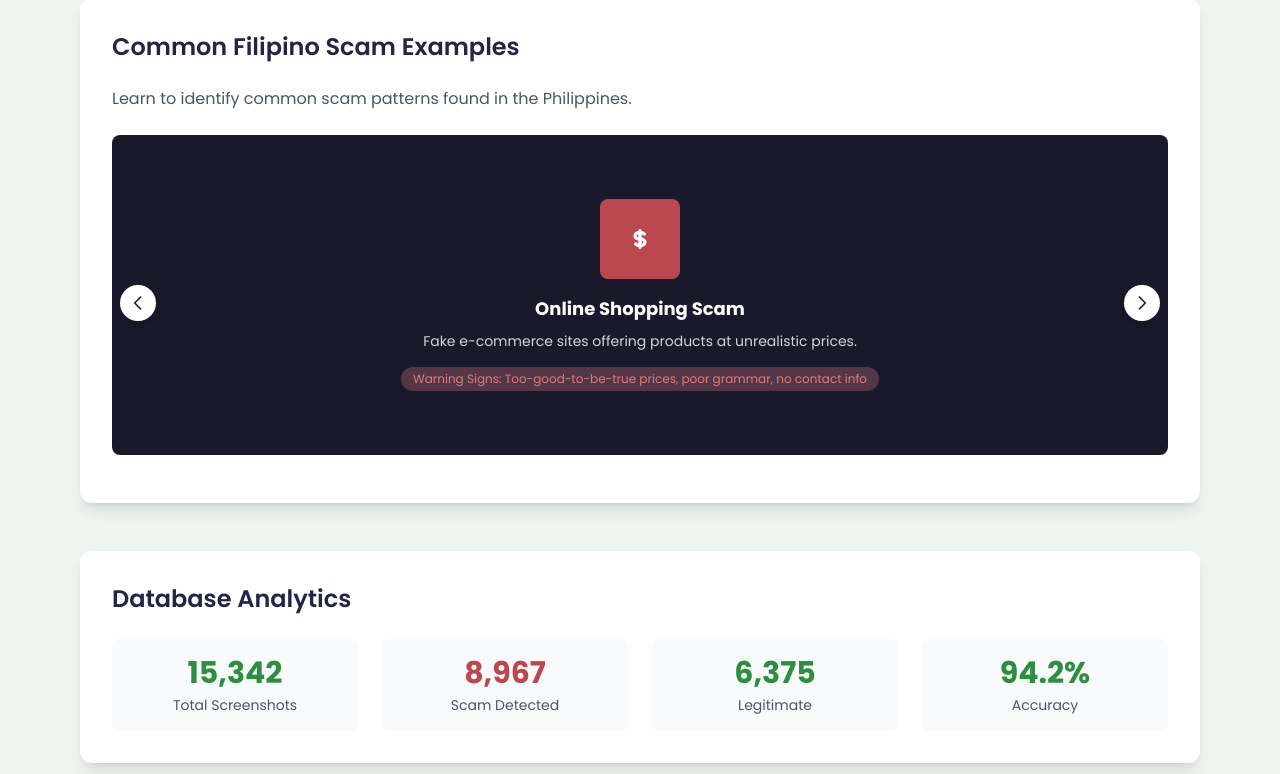
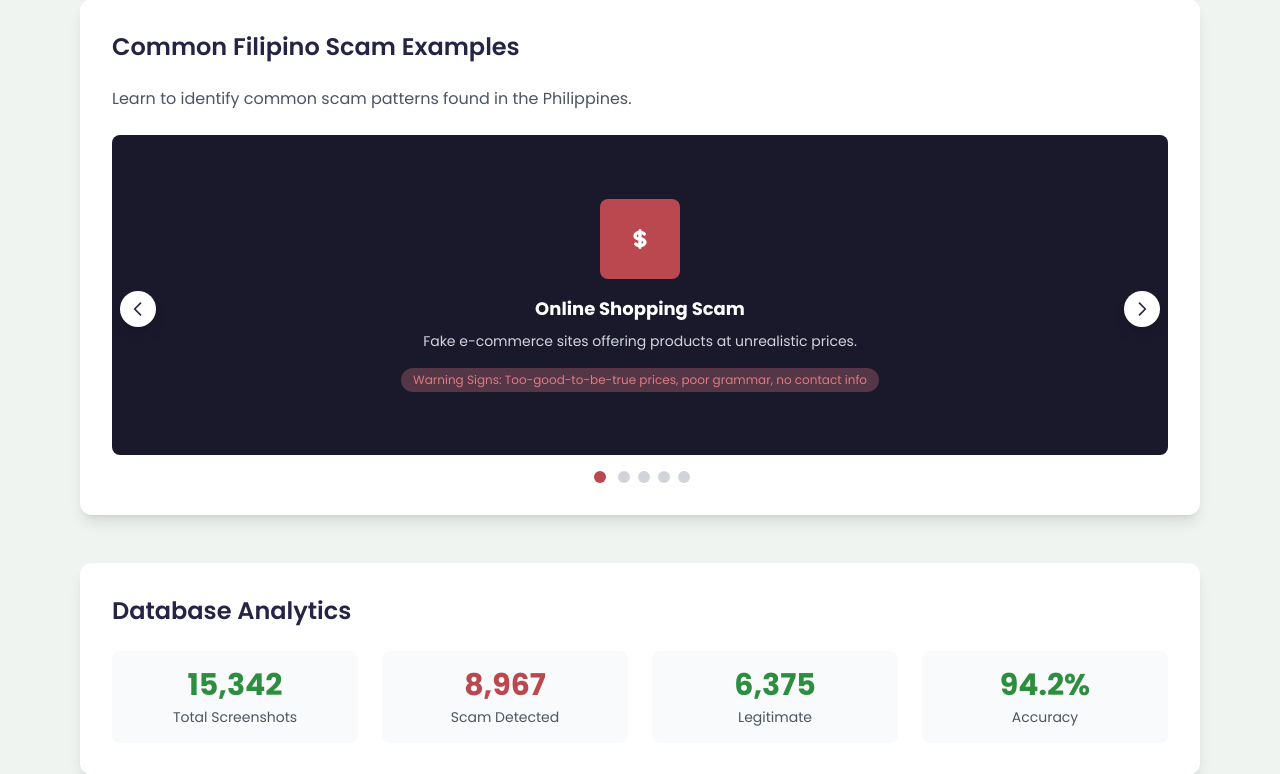
Before and after one commit to Eronixy/ScamSigurado, a Flask app: page / in a window 1280 px wide. Shown: the part 713-1487 px from the top of the page. Run offline with Flask 3, Linux system fonts and the light colour scheme; some libraries are stand-ins or nearby versions.

Commit message:
Added items in carousel

```diff
--- a/static/custom.js
+++ b/static/custom.js
@@ -369,45 +369,62 @@ document.addEventListener("DOMContentLoaded", function () {
         }
     });
 
-    const carousel = document.getElementById('carousel');
+    // --- Carousel Specific JavaScript ---
+    const carouselTrack = document.getElementById('carouselTrack'); // Corrected: target carouselTrack
     const prevBtn = document.getElementById('prevBtn');
     const nextBtn = document.getElementById('nextBtn');
-    const carouselDots = document.querySelectorAll('.carousel-dot');
+    const carouselDotsContainer = document.getElementById('carouselDots'); // Target the container for dots
+    const carouselItems = document.querySelectorAll('.carousel-item'); // Get all carousel items
     let currentSlide = 0;
-    const totalSlides = 5;
+    const totalSlides = carouselItems.length; // Dynamically get total slides
+
+    // Create the dots dynamically
+    function createCarouselDots() {
+        carouselDotsContainer.innerHTML = ''; // Clear existing dots
+        for (let i = 0; i < totalSlides; i++) {
+            const dot = document.createElement('button');
+            dot.classList.add('carousel-dot', 'w-3', 'h-3', 'rounded-full', 'mx-1', 'transition-colors', 'duration-300'); // Add common classes
+            dot.addEventListener('click', () => {
+                currentSlide = i;
+                updateCarousel();
+            });
+            carouselDotsContainer.appendChild(dot);
+        }
+    }
 
     function updateCarousel() {
         const translateX = -currentSlide * 100;
-        carousel.style.transform = `translateX(${translateX}%)`;
+        carouselTrack.style.transform = `translateX(${translateX}%)`; // Apply transform to carouselTrack
 
-        carouselDots.forEach((dot, index) => {
+        const dots = carouselDotsContainer.querySelectorAll('.carousel-dot'); // Select dots within the container
+        dots.forEach((dot, index) => {
             if (index === currentSlide) {
-                dot.className = 'carousel-dot w-3 h-3 rounded-full bg-custom-primary';
+                dot.classList.remove('bg-gray-300', 'dark:bg-gray-600'); // Remove inactive state
+                dot.classList.add('bg-scam-primary'); // Add active state
             } else {
-                dot.className = 'carousel-dot w-3 h-3 rounded-full bg-gray-300 dark:bg-gray-600';
+                dot.classList.remove('bg-scam-primary'); // Remove active state
+                dot.classList.add('bg-gray-300', 'dark:bg-gray-600'); // Add inactive state
             }
         });
     }
 
+    // Initialize dots and first slide on load
+    createCarouselDots();
+    updateCarousel(); // Show the first slide and update dots initially
+
     prevBtn.addEventListener('click', () => {
-        currentSlide = currentSlide === 0 ? totalSlides - 1 : currentSlide - 1;
+        currentSlide = (currentSlide === 0) ? totalSlides - 1 : currentSlide - 1;
         updateCarousel();
     });
 
     nextBtn.addEventListener('click', () => {
-        currentSlide = currentSlide === totalSlides - 1 ? 0 : currentSlide + 1;
+        currentSlide = (currentSlide === totalSlides - 1) ? 0 : currentSlide + 1;
         updateCarousel();
     });
 
-    carouselDots.forEach((dot, index) => {
-        dot.addEventListener('click', () => {
-            currentSlide = index;
-            updateCarousel();
-        });
-    });
-
+    // Auto-advance carousel
     setInterval(() => {
-        currentSlide = currentSlide === totalSlides - 1 ? 0 : currentSlide + 1;
+        currentSlide = (currentSlide === totalSlides - 1) ? 0 : currentSlide + 1;
         updateCarousel();
     }, 5000);
 });
--- a/templates/index.html
+++ b/templates/index.html
@@ -359,12 +359,11 @@
                 Philippines.</p>
 
             <div class="relative">
-                <div id="carousel" class="flex overflow-hidden rounded-lg">
-                    <div
-                        class="carousel-item min-w-full bg-scam-darker-blue dark:bg-scam-darker-blue h-80 flex items-center justify-center relative">
+                <div id="carousel" class="overflow-hidden rounded-lg w-full">
+                    <div id="carouselTrack" class="flex transition-transform duration-500 ease-in-out">
+                        <div class="carousel-item min-w-full w-full flex-shrink-0 bg-scam-darker-blue h-80 flex items-center justify-center">
                             <div class="text-center p-8 text-white">
-                            <div
-                                class="bg-scam-primary w-20 h-20 rounded-lg mx-auto mb-4 flex items-center justify-center">
+                                <div class="bg-scam-primary w-20 h-20 rounded-lg mx-auto mb-4 flex items-center justify-center">
                                     <svg class="w-10 h-10 text-white" fill="none" stroke="currentColor" viewBox="0 0 24 24">
                                         <path stroke-linecap="round" stroke-linejoin="round" stroke-width="2"
                                             d="M12 8c-1.657 0-3 .895-3 2s1.343 2 3 2 3 .895 3 2-1.343 2-3 2m0-8c1.11 0 2.08.402 2.599 1M12 8V7m0 1v8m0 0v1m0-1c-1.11 0-2.08-.402-2.599-1">
@@ -372,40 +371,32 @@
                                     </svg>
                                 </div>
                                 <h4 class="font-bold text-lg mb-2">Online Shopping Scam</h4>
-                            <p class="text-sm text-gray-300">Fake e-commerce sites offering products
-                                at unrealistic prices.</p>
-                            <div
-                                class="mt-4 text-xs bg-scam-light-red/30 text-scam-light-red px-3 py-1 rounded-full inline-block">
+                                <p class="text-sm text-gray-300 mb-4">Fake e-commerce sites offering products at unrealistic prices.</p>
+                                <div class="text-xs bg-scam-light-red/30 text-scam-light-red px-3 py-1 rounded-full inline-block">
                                     Warning Signs: Too-good-to-be-true prices, poor grammar, no contact info
                                 </div>
                             </div>
                         </div>
 
-                    <div
-                        class="carousel-item min-w-full bg-scam-darker-blue dark:bg-scam-darker-blue h-80 flex items-center justify-center relative">
+                        <div class="carousel-item min-w-full w-full flex-shrink-0 bg-scam-darker-blue h-80 flex items-center justify-center">
                             <div class="text-center p-8 text-white">
-                            <div
-                                class="bg-yellow-500 w-20 h-20 rounded-lg mx-auto mb-4 flex items-center justify-center">
+                                <div class="bg-yellow-500 w-20 h-20 rounded-lg mx-auto mb-4 flex items-center justify-center">
                                     <svg class="w-10 h-10 text-white" fill="none" stroke="currentColor" viewBox="0 0 24 24">
                                         <path stroke-linecap="round" stroke-linejoin="round" stroke-width="2"
                                             d="M13 10V3L4 14h7v7l9-11h-7z"></path>
                                     </svg>
                                 </div>
                                 <h4 class="font-bold text-lg mb-2">Investment Scam</h4>
-                            <p class="text-sm text-gray-300">Ponzi schemes promising high returns
-                                with minimal risk.</p>
-                            <div
-                                class="mt-4 text-xs bg-red-100/30 text-red-400 px-3 py-1 rounded-full inline-block">
+                                <p class="text-sm text-gray-300 mb-4">Ponzi schemes promising high returns with minimal risk.</p>
+                                <div class="text-xs bg-red-100/30 text-red-400 px-3 py-1 rounded-full inline-block">
                                     Warning Signs: Guaranteed high returns, pressure to invest quickly, recruit others
                                 </div>
                             </div>
                         </div>
 
-                    <div
-                        class="carousel-item min-w-full bg-scam-darker-blue dark:bg-scam-darker-blue h-80 flex items-center justify-center relative">
+                        <div class="carousel-item min-w-full w-full flex-shrink-0 bg-scam-darker-blue h-80 flex items-center justify-center">
                             <div class="text-center p-8 text-white">
-                            <div
-                                class="bg-pink-500 w-20 h-20 rounded-lg mx-auto mb-4 flex items-center justify-center">
+                                <div class="bg-pink-500 w-20 h-20 rounded-lg mx-auto mb-4 flex items-center justify-center">
                                     <svg class="w-10 h-10 text-white" fill="none" stroke="currentColor" viewBox="0 0 24 24">
                                         <path stroke-linecap="round" stroke-linejoin="round" stroke-width="2"
                                             d="M4.318 6.318a4.5 4.5 0 000 6.364L12 20.364l7.682-7.682a4.5 4.5 0 00-6.364-6.364L12 7.636l-1.318-1.318a4.5 4.5 0 00-6.364 0z">
@@ -413,20 +404,16 @@
                                     </svg>
                                 </div>
                                 <h4 class="font-bold text-lg mb-2">Romance Scam</h4>
-                            <p class="text-sm text-gray-300">Fake romantic relationships to extract
-                                money from victims.</p>
-                            <div
-                                class="mt-4 text-xs bg-red-100/30 text-red-400 px-3 py-1 rounded-full inline-block">
+                                <p class="text-sm text-gray-300 mb-4">Fake romantic relationships to extract money from victims.</p>
+                                <div class="text-xs bg-red-100/30 text-red-400 px-3 py-1 rounded-full inline-block">
                                     Warning Signs: Professes love quickly, avoids meeting, asks for money
                                 </div>
                             </div>
                         </div>
 
-                    <div
-                        class="carousel-item min-w-full bg-scam-darker-blue dark:bg-scam-darker-blue h-80 flex items-center justify-center relative">
+                        <div class="carousel-item min-w-full w-full flex-shrink-0 bg-scam-darker-blue h-80 flex items-center justify-center">
                             <div class="text-center p-8 text-white">
-                            <div
-                                class="bg-blue-500 w-20 h-20 rounded-lg mx-auto mb-4 flex items-center justify-center">
+                                <div class="bg-blue-500 w-20 h-20 rounded-lg mx-auto mb-4 flex items-center justify-center">
                                     <svg class="w-10 h-10 text-white" fill="none" stroke="currentColor" viewBox="0 0 24 24">
                                         <path stroke-linecap="round" stroke-linejoin="round" stroke-width="2"
                                             d="M3 8l7.89 5.26a2 2 0 002.22 0L21 8M5 19h14a2 2 0 002-2V7a2 2 0 00-2-2H5a2 2 0 00-2 2v10a2 2 0 002 2z">
@@ -434,20 +421,16 @@
                                     </svg>
                                 </div>
                                 <h4 class="font-bold text-lg mb-2">Phishing Scam</h4>
-                            <p class="text-sm text-gray-300">Fake messages impersonating banks or
-                                government agencies.</p>
-                            <div
-                                class="mt-4 text-xs bg-red-100/30 text-red-400 px-3 py-1 rounded-full inline-block">
+                                <p class="text-sm text-gray-300 mb-4">Fake messages impersonating banks or government agencies.</p>
+                                <div class="text-xs bg-red-100/30 text-red-400 px-3 py-1 rounded-full inline-block">
                                     Warning Signs: Urgent action required, suspicious links, requests for passwords
                                 </div>
                             </div>
                         </div>
 
-                    <div
-                        class="carousel-item min-w-full bg-scam-darker-blue dark:bg-scam-darker-blue h-80 flex items-center justify-center relative">
+                        <div class="carousel-item min-w-full w-full flex-shrink-0 bg-scam-darker-blue h-80 flex items-center justify-center">
                             <div class="text-center p-8 text-white">
-                            <div
-                                class="bg-purple-500 w-20 h-20 rounded-lg mx-auto mb-4 flex items-center justify-center">
+                                <div class="bg-purple-500 w-20 h-20 rounded-lg mx-auto mb-4 flex items-center justify-center">
                                     <svg class="w-10 h-10 text-white" fill="none" stroke="currentColor" viewBox="0 0 24 24">
                                         <path stroke-linecap="round" stroke-linejoin="round" stroke-width="2"
                                             d="M21 13.255A23.931 23.931 0 0112 15c-3.183 0-6.22-.62-9-1.745M16 6V4a2 2 0 00-2-2h-4a2 2 0 00-2-2v2m8 0V6a2 2 0 012 2v6a2 2 0 01-2 2H8a2 2 0 01-2-2V8a2 2 0 012-2V6">
@@ -455,11 +438,10 @@
                                     </svg>
                                 </div>
                                 <h4 class="font-bold text-lg mb-2">Job Scam</h4>
-                            <p class="text-sm text-gray-300">Fake job postings requiring upfront
-                                payments or personal info.</p>
-                            <div
-                                class="mt-4 text-xs bg-red-100/30 text-red-400 px-3 py-1 rounded-full inline-block">
+                                <p class="text-sm text-gray-300 mb-4">Fake job postings requiring upfront payments or personal info.</p>
+                                <div class="text-xs bg-red-100/30 text-red-400 px-3 py-1 rounded-full inline-block">
                                     Warning Signs: Upfront fees, work from home with high pay, vague job description
+                                </div>
                             </div>
                         </div>
                     </div>
@@ -468,8 +450,7 @@
                 <button id="prevBtn"
                     class="absolute left-2 top-1/2 transform -translate-y-1/2 bg-white dark:bg-scam-darker-blue p-2 rounded-full shadow-lg hover:bg-gray-100 dark:hover:bg-scam-light-blue transition-colors text-scam-dark dark:text-white">
                     <svg class="w-5 h-5" fill="none" stroke="currentColor" viewBox="0 0 24 24">
-                        <path stroke-linecap="round" stroke-linejoin="round" stroke-width="2" d="M15 19l-7-7 7-7">
-                        </path>
+                        <path stroke-linecap="round" stroke-linejoin="round" stroke-width="2" d="M15 19l-7-7 7-7"></path>
                     </svg>
                 </button>
 
@@ -480,8 +461,7 @@
                     </svg>
                 </button>
 
-                <div id="carouselDots" class="flex justify-center mt-4 space-x-2">
-                    </div>
+                <div id="carouselDots" class="flex justify-center mt-4 space-x-2"></div>
             </div>
         </section>
 
```
Lines whose indentation alone changed are shown as unchanged.
